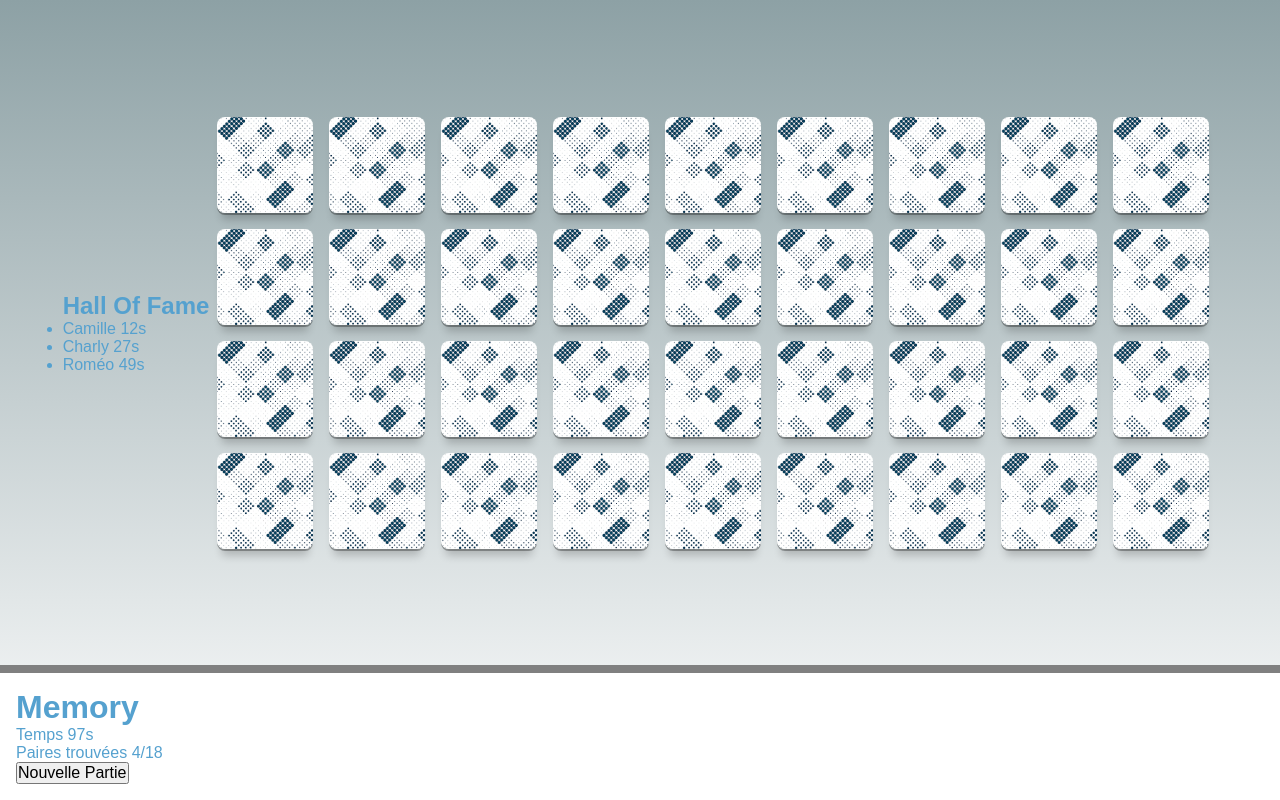
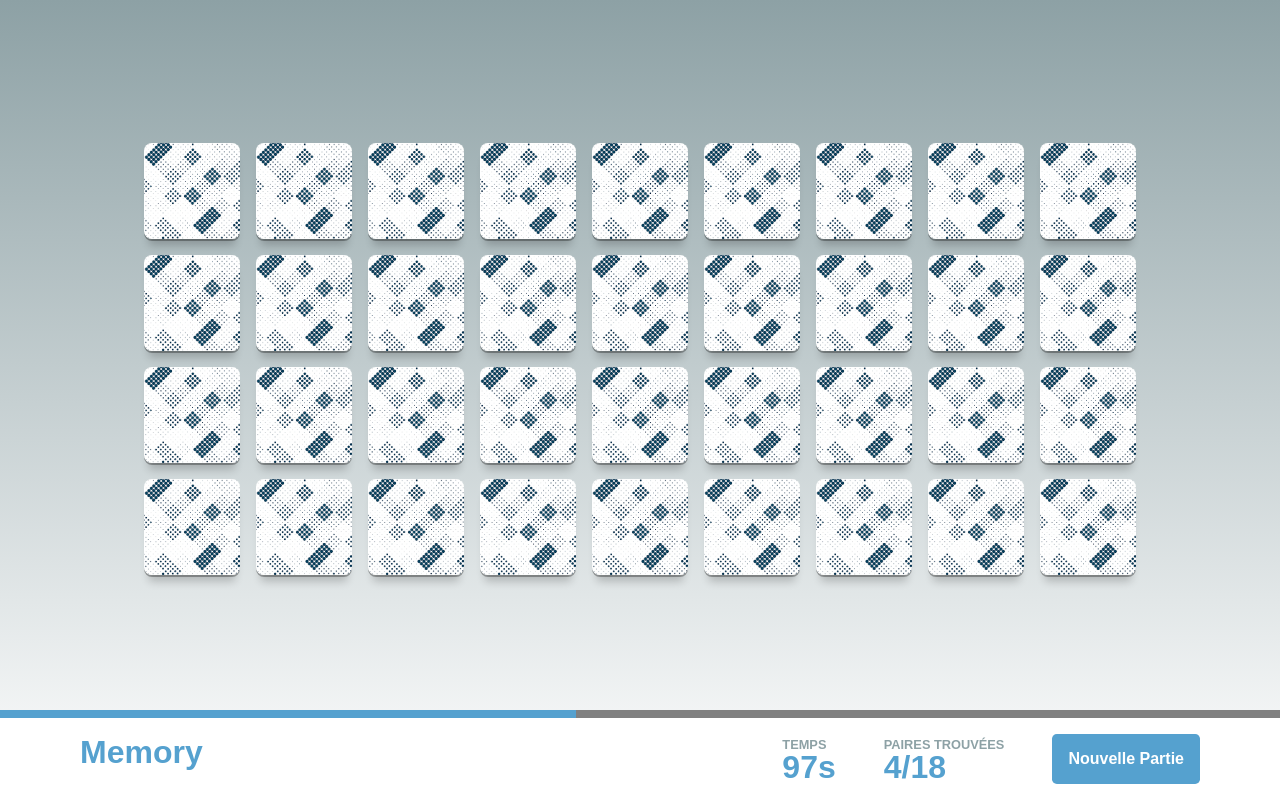
Before and after one commit to Tom-Roche-kinoah/matching-game, a website: page front/index.html in a window 1280 px wide. Drawn offline with Linux system fonts and the light colour scheme.

Commit message:
style: add some var, games-states & ui

```diff
--- a/front/css/memory.css
+++ b/front/css/memory.css
@@ -1,8 +1,11 @@
 /* Variables globales */
 :root {
     --main-color: #55A1CF;
+    --main-color-darker: #1B6C9D;
+    --contrast-color: white;
     --card-size: 7em;
     --card-radius: .5em;
+    --base-ui-radius: .3rem;
 }
 
 /* Reset rapide */
@@ -31,7 +34,6 @@
 header {
     margin-top: auto; /* auto sur un margin d'un flex item = distribution de l'espace disponible dans cette direction */
     background-color: white;
-    border-top: solid .5rem gray;
     padding: 1rem;
 }
 main {
@@ -45,6 +47,13 @@
     justify-content: center;
     align-items: center;
 }
+
+/* GAME STATES */
+.game > section { display: none }
+[data-game-state="1"] .hall-of-fame { display: flex;}
+[data-game-state="2"] .cards { display: flex;}
+
+/* CARDS */
 .cards {
     display: flex;
     flex-wrap: wrap; /* on autorise les items flex à revenir à la ligne si nécéssaire */
@@ -123,3 +132,88 @@
     background-image: url(../img/card-back-01.gif);
     background-size: 150%;
 }
+
+/* HALL OF FAME */
+.section-title {
+    margin-bottom: 1em;
+    text-align: center;
+}
+.hall-of-fame {
+    border-radius: var(--base-ui-radius);
+    flex-basis: 20em;
+    display: flex;
+    flex-direction: column;
+    background-color: rgba(255,255,255,1);
+    padding: 2em;
+}
+.hall-of-fame ul {
+    border-bottom: solid 2px var(--main-color);
+}
+.hall-of-fame ul li {
+    display: flex;
+    justify-content: space-between;
+    padding: .5em;
+    border-top: solid 2px var(--main-color);
+}
+.player-name {
+    font-weight: bold;
+}
+.player-score {
+
+}
+
+/* UI */
+.ui {
+    padding: 1rem 5rem;
+    position: relative;
+    display: flex;
+    gap: 3em;
+    justify-content: space-between;
+}
+.game-title {
+    margin-right: auto;
+}
+.btn {
+    cursor: pointer;
+    border-radius: var(--base-ui-radius);
+    border: none;
+    padding: 1em;
+    font-weight: bold;
+    background-color: var(--main-color);
+    color: var(--contrast-color);
+}
+.btn:hover {
+    background-color: var(--main-color-darker);
+}
+.timer-bar {
+    position: absolute;
+    top: -.5rem;
+    left: 0;
+    height: .5rem;
+    width: 100%;
+    background-color: gray;
+}
+.timer-bar .bar {
+    height: 100%;
+    width: 45%;
+    background-color: var(--main-color);
+}
+
+.ui-element {
+    display: flex;
+    flex-direction: column;
+    font-weight: bold;
+    line-height: 1.4em;
+}
+.timer {
+
+}
+.ui-element-title {
+    text-transform: uppercase;
+    font-size: .8em;
+    color: #8DA1A5;
+}
+.ui-element-content {
+    color: var(--main-color);
+    font-size: 2em;
+}
```
